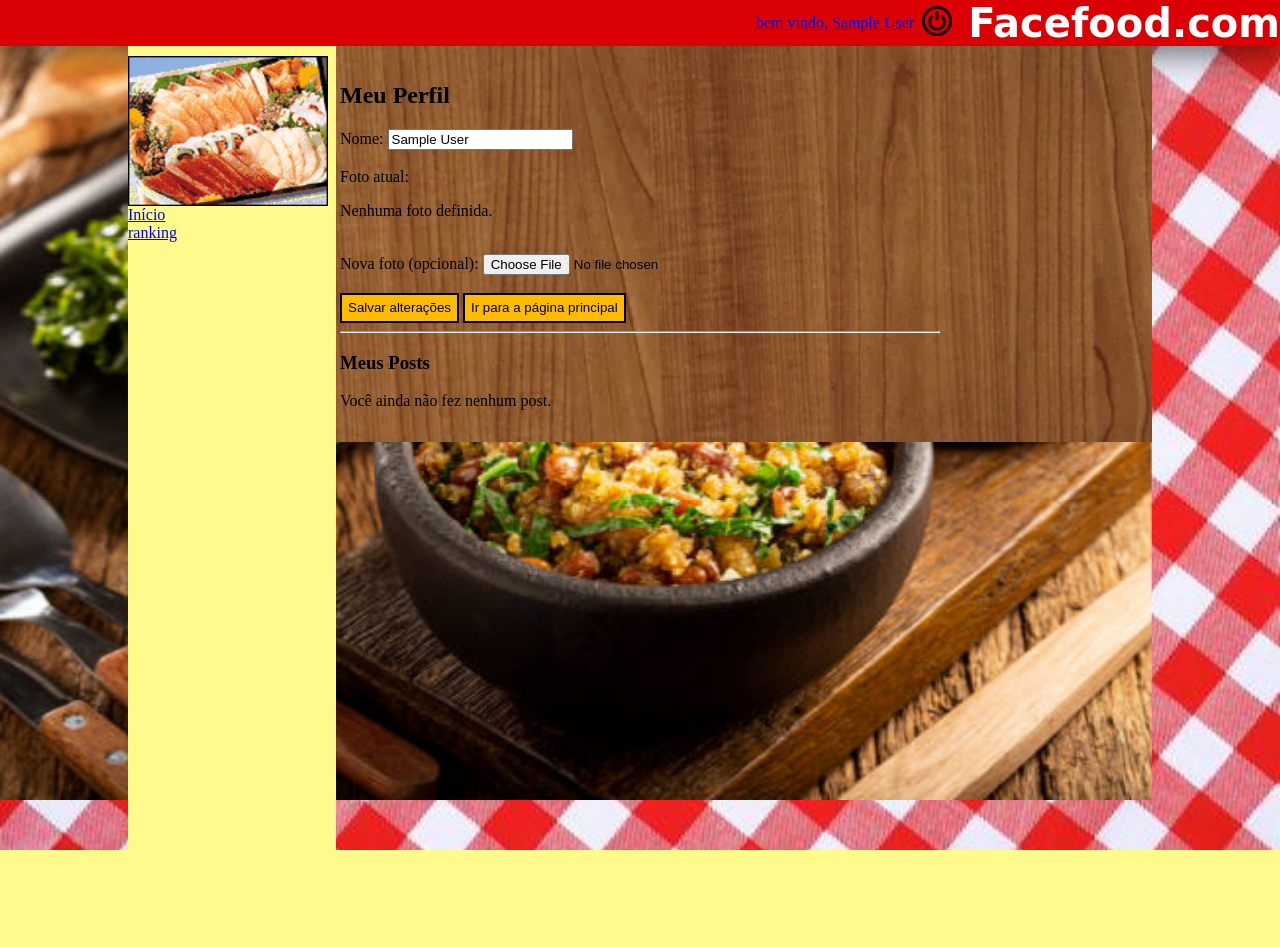
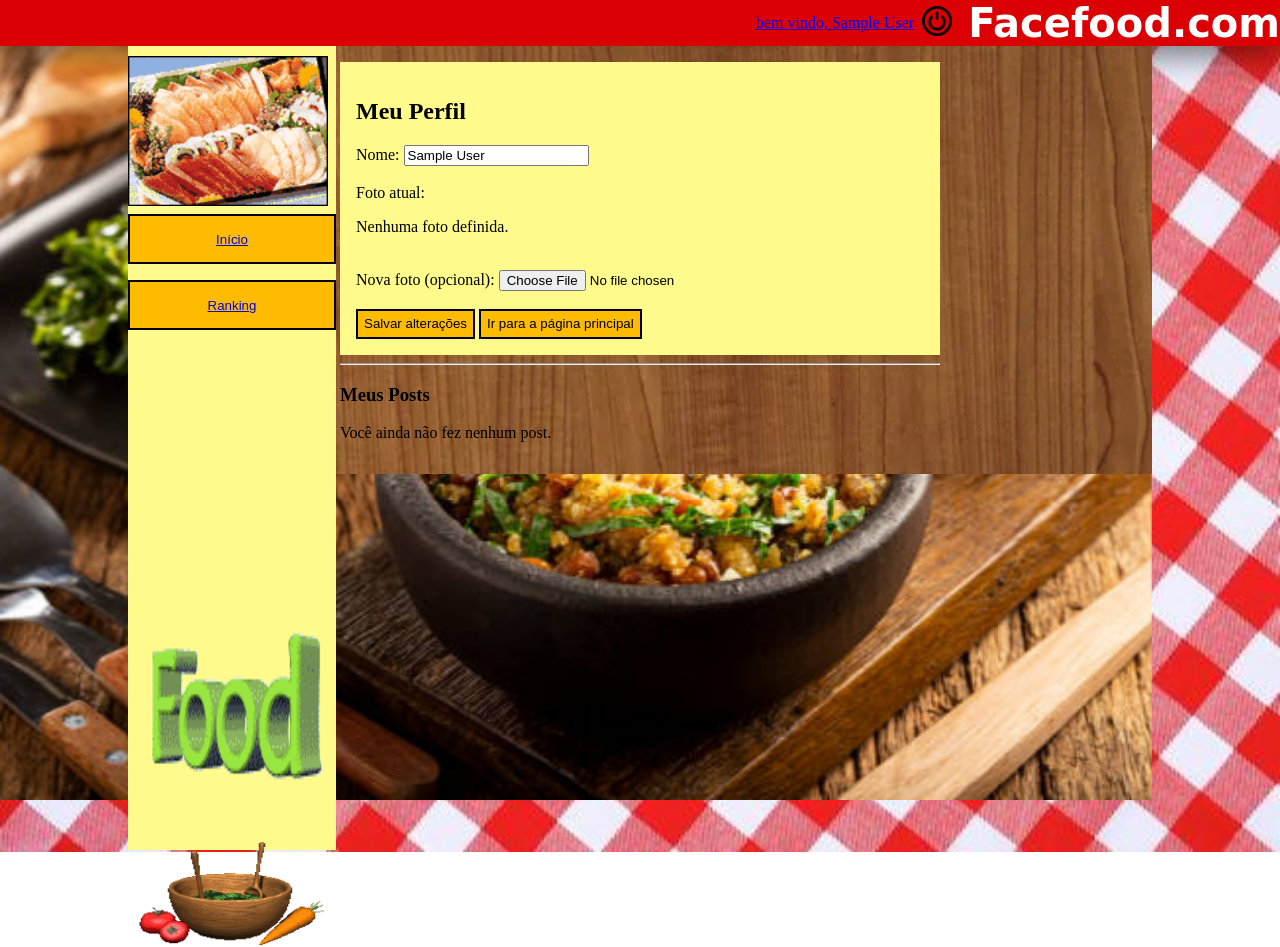
Before and after one commit to Eduardoluizfrancelianoda/GCW, a PHP site: page /perfil.php in a window 1280 px wide. Before the commit the page ends 850 px from the top, so only its background shows below. Run offline with PHP 8.4, Linux system fonts and the light colour scheme; the visitor is signed in with stand-in values (Sample User, id 1); data that the repository does not hold is empty; some web fonts are replaced.

Commit message:
adiciona cor de fundo ao formulario de edição de post

```diff
--- a/Facefood/CSS/mainstyle.css
+++ b/Facefood/CSS/mainstyle.css
@@ -11,6 +11,16 @@ body {
   min-height: 100vh;
   margin: 0;
   padding: 0;
+}
+
+.profile-edit {
+  background-color: #fefa8c;
+  padding: 16px;
+  margin-bottom: 16px;
+  flex-direction: column;
+  max-width: 568px;
+  margin: 0 auto;
+  padding: 16px;
 }
 
 button {
--- a/Facefood/perfil.php
+++ b/Facefood/perfil.php
@@ -132,9 +132,12 @@ $posts = $stmt_posts->fetchAll(PDO::FETCH_ASSOC);
     <section class="navbar">
         <img src="gifs/slides de comidas.gif" alt="comidas gif" class="gif-comidas">
         <ul>
-            <li><a href="mainpage.php">Início</a></li>
-            <li><a href="ranking.php">ranking</a></li>
+            <li><button><a href="mainpage.php">Início</a></button></li>
+            <li><button><a href="ranking.php">Ranking</a></button></li>
         </ul>
+
+        <img src="gifs/FOOD gigantesco girano.gif" alt="gif gigantesco girando" class="navbar-gif">
+        <img src="gifs/salada.gif" alt="salada" class="navbar-gif">
     </section>
 
     <section class="feed">
```
